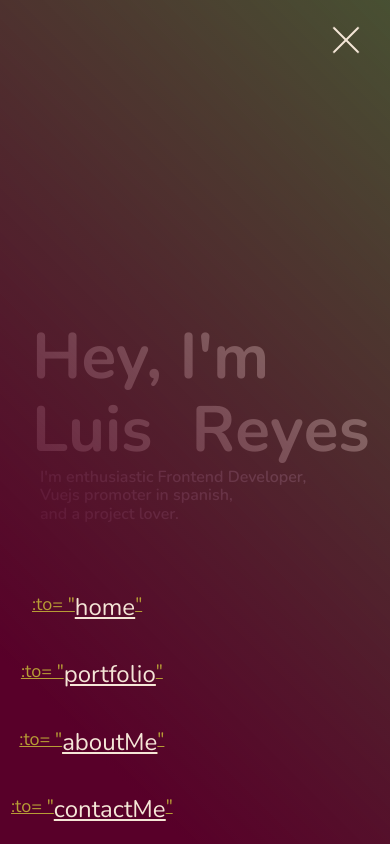
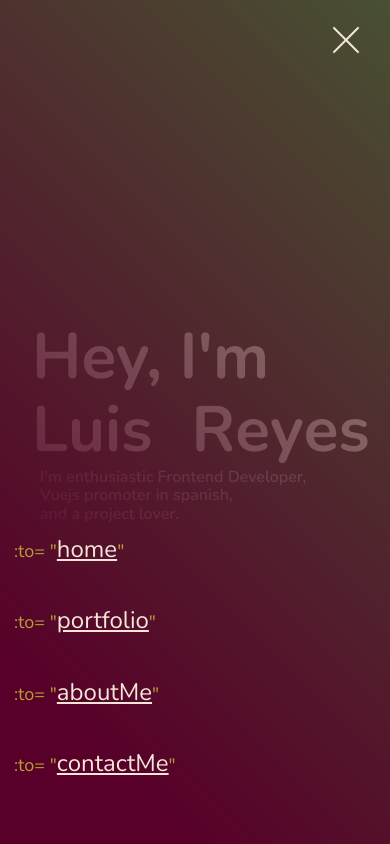
Before and after one commit to platzi/curso-arquitecturas-css-proyecto-2, a Vue app: page / in a window 390 px wide. Shown: the top 844 px of the page. Built offline with nearby package versions, Linux system fonts and the light colour scheme.

Commit message:
fix:header style working correctly, prepared to receive vuex according to the menu states

```diff
--- a/src/components/TheHeader.vue
+++ b/src/components/TheHeader.vue
@@ -6,7 +6,7 @@
     <nav class="header--container">
       <ul>
         <li v-for="(item, index) in menu" :key="index">
-          <router-link :to="item.link" class="link" >
+          <router-link :to="item.link" class="link">
             :to= "<span>{{ item.name }}</span
             >"
           </router-link>
@@ -69,19 +69,24 @@ export default {
 }
 .header--container ul {
   display: flex;
-  width: 40%;
+  width: 60%;
   padding: 0 1rem 0 0;
   justify-content: space-evenly;
   align-items: center;
 }
 
+.header--container ul li {
+  width: 50%;
+}
+
 .header--container .link {
   list-style-type: none;
+  text-decoration: none;
   font-family: "Nunito";
   font-size: 1rem;
   margin: 0.125rem 0.5rem;
   padding: 0;
-  width: 25%;
+  /* width: 25%; */
   color: rgba(183, 157, 54, 1);
 }
 
@@ -108,7 +113,7 @@ export default {
   .header--container ul {
     width: 50%;
   }
-  .header--container .link {
+  .header--container ul li {
     font-size: 1rem;
     margin: 0 0;
   }
@@ -148,12 +153,15 @@ export default {
     flex-direction: column;
     margin: 0;
   }
-  .header--container .link {
+  .header--container ul li {
     margin: 2rem 0 2rem 3rem;
     display: flex;
     justify-content: flex-start;
     width: 100%;
     font-size: 1.125rem;
+  }
+  .header--container .link {
+    font-size: 1.25rem;
   }
   .header--container .link span {
     font-size: 1.5rem;
@@ -161,8 +169,18 @@ export default {
 }
 
 @media only screen and (max-width: 540px) {
+  .header--container {
+    padding: 0 0 2rem 0;
+  }
+  .header--container ul li {
+    margin: 0.5rem 0 2rem 0.75rem;
+    width: 100%;
+  }
   .header--container .link {
-    margin: 1.25rem 0 1.25rem 2rem;
+    font-size: 1.125rem;
+  }
+  .header--container .link span {
+    font-size: 1.rem;
   }
 }
 </style>
```
